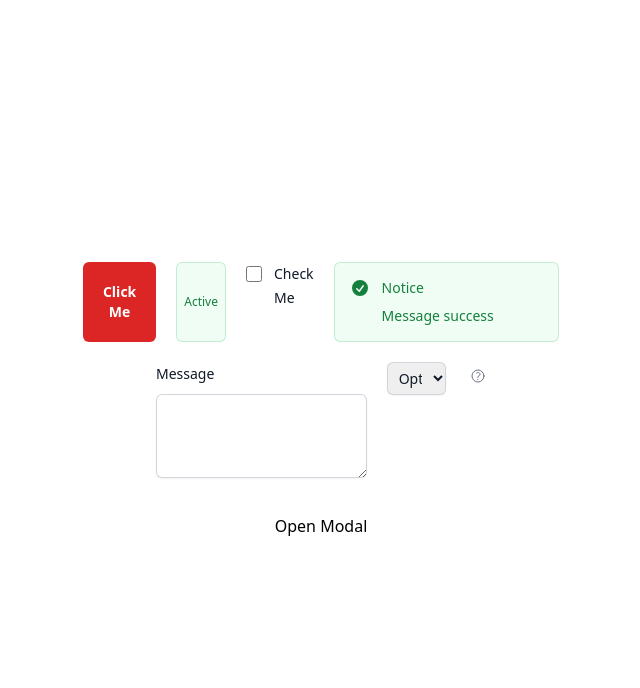
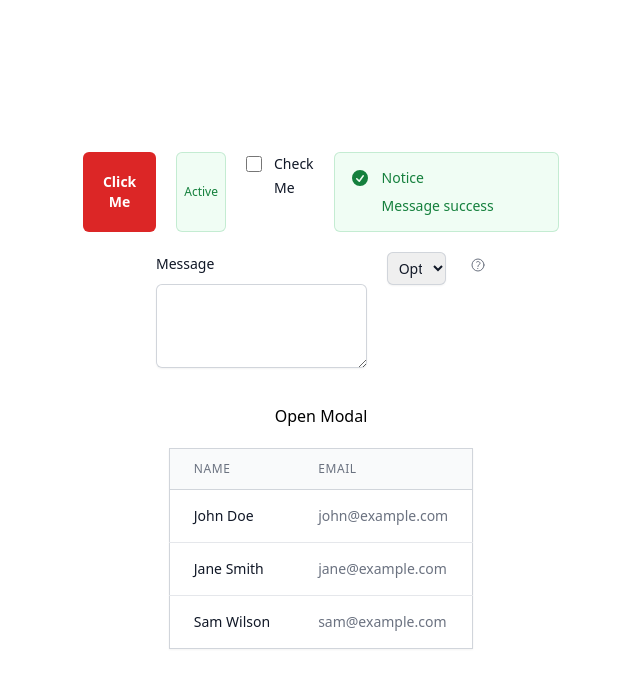
Before and after one commit to rody-huancas/components-react, a React (Vite) app: page / in a window 1280 px wide. Shown: the top 688 px of the page, without its empty margins (319-959 px from the left). Built offline with nearby package versions, Linux system fonts and the light colour scheme.

Commit message:
Feat: Table

```diff
--- a/src/App.tsx
+++ b/src/App.tsx
@@ -7,9 +7,29 @@ import { ConfirmModal } from './components/modal/ConfirmModal'
 import { Notice } from './components/Notice'
 import { SelectInput } from './components/SelectInput'
 import { Textarea } from './components/Textarea'
+import { Table, TableBody, TableHeader } from './components/Table'
+
+const users = [
+  { id: 1, name: 'John Doe', email: 'john@example.com' },
+  { id: 2, name: 'Jane Smith', email: 'jane@example.com' },
+  { id: 3, name: 'Sam Wilson', email: 'sam@example.com' },
+]
 
 const App = () => {
   const [isOpen, setIsOpen] = useState<boolean>(false)
+
+  const renderRow = (
+    user: { id: number; name: string; email: string },
+  ) => (
+    <tr key={user.id}>
+      <td className="px-6 py-4 whitespace-nowrap text-sm font-medium text-gray-900 dark:text-gray-300">
+        {user.name}
+      </td>
+      <td className="px-6 py-4 whitespace-nowrap text-sm text-gray-500 dark:text-gray-400">
+        {user.email}
+      </td>
+    </tr>
+  )
 
   return (
     <div className="relative flex flex-col items-center justify-center gap-5 h-screen">
@@ -46,6 +66,19 @@ const App = () => {
         <button onClick={() => setIsOpen(true)}>Open Modal</button>
       </div>
 
+      <div>
+        <Table className="shadow-sm border border-gray-300 dark:border-gray-700">
+          <TableHeader>
+            <th className="px-6 py-3 text-left text-xs font-medium text-gray-500 dark:text-gray-300 uppercase tracking-wider">
+              Name
+            </th>
+            <th className="px-6 py-3 text-left text-xs font-medium text-gray-500 dark:text-gray-300 uppercase tracking-wider">
+              Email
+            </th>
+          </TableHeader>
+          <TableBody items={users} renderRow={renderRow} />
+        </Table>
+      </div>
       <ConfirmModal
         title="Modal"
         message="Lorem ipsum, dolor sit amet consectetur adipisicing elit. Eius cumque rerum nulla reiciendis possimus facere explicabo doloremque expedita, id, animi consectetur, consequuntur voluptatibus delectus itaque! Repellat odit unde quae facilis."
--- /dev/null
+++ b/src/components/Table.tsx
@@ -0,0 +1,58 @@
+import React from 'react'
+import { twMerge } from 'tailwind-merge'
+
+export interface TableProps {
+  children: React.ReactNode
+  className?: string
+}
+
+export interface TableHeaderProps {
+  children: React.ReactNode
+  className?: string
+}
+
+export interface TableBodyProps<T> {
+  className?: string
+  items: T[]
+  renderRow: (item: T, index: number) => React.ReactNode
+}
+
+export const Table = ({ className, children }: TableProps) => {
+  return (
+    <div>
+      <table
+        className={twMerge(
+          'min-w-full divide-y divide-gray-300 dark:divide-gray-800 dark:border-gray-800',
+          className,
+        )}
+      >
+        {children}
+      </table>
+    </div>
+  )
+}
+
+export const TableHeader = ({ className, children }: TableHeaderProps) => {
+  return (
+    <thead className={twMerge('bg-gray-50 dark:bg-gray-800', className)}>
+      <tr>{children}</tr>
+    </thead>
+  )
+}
+
+export const TableBody = <T extends object>({
+  items,
+  className,
+  renderRow,
+}: TableBodyProps<T>) => {
+  return (
+    <tbody
+      className={twMerge(
+        'divide-y divide-gray-200 dark:divide-gray-900',
+        className,
+      )}
+    >
+      {items.map((item, index) => renderRow(item, index))}
+    </tbody>
+  )
+}
```
